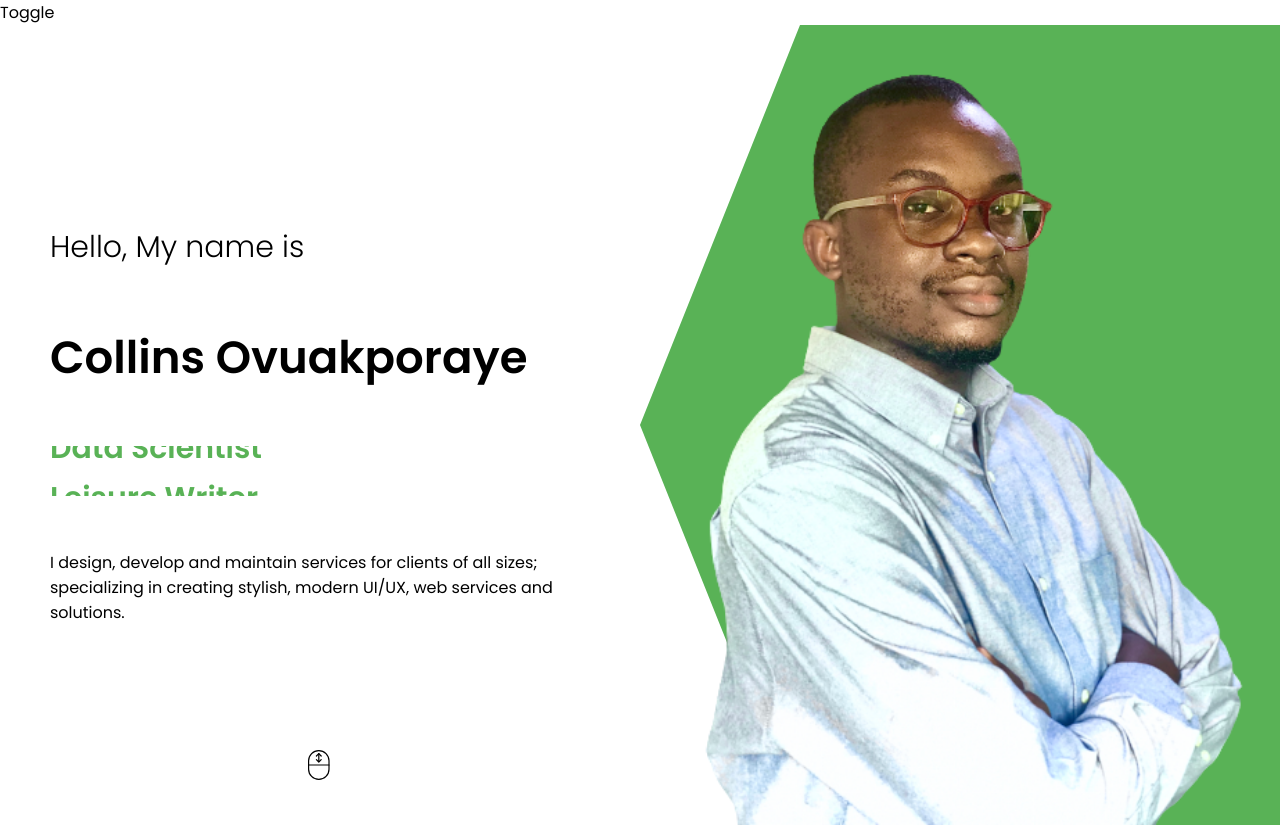
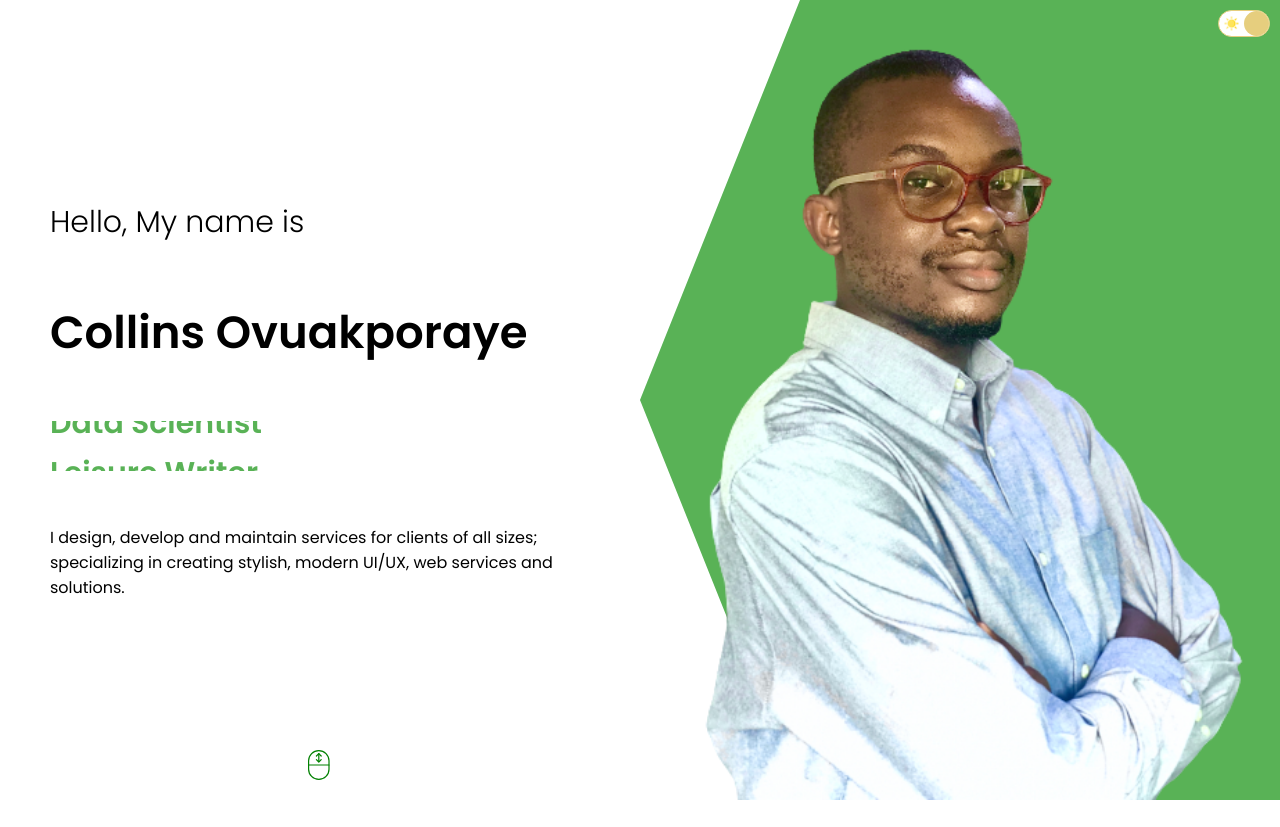
Before and after one commit to Codexgrey/Portfolio, a React (Create React App) app: page / in a window 1280 px wide. Shown: the top 827 px of the page. Built offline with nearby package versions, Linux system fonts and the light colour scheme.

Commit message:
setup light and dark modes

```diff
--- a/src/App.jsx
+++ b/src/App.jsx
@@ -4,10 +4,25 @@ import DesignList from "./components/designList/DesignList.jsx";
 import Contact from "./components/contact/Contact.jsx";
 import Toggle from "./components/toggle/Toggle.jsx";
 
+// using context API
+import { useContext } from "react";
+import { ThemeContext } from "./context";
+
 // rendering components
 const App = () => {
+  const theme = useContext(ThemeContext);
+  // accessing our initial state
+  const darkMode = theme.state.darkMode;
+
   return (
-      <div>
+      <div
+        style={{
+          // if darkmode bgc - #222, else bgc - white
+          backgroundColor: darkMode ? "#222" : "white",
+          // if darkMode, font-color = white
+          color: darkMode && "white",
+        }}
+      >
         <Toggle />
         <Intro />
         <About />
--- a/src/components/about/About.jsx
+++ b/src/components/about/About.jsx
@@ -23,10 +23,9 @@ const About = () => {
 
             <div className="a-desc">
                 <p>
-                    Describing myself is a bit tricky, i have a habit of under-selling me, or so i've been told.
-                    I am many things - a designer, developer, engineer etc<br />
-                    The common theme in these facades is my burning desire <br />
-                    to up-skill, to grow, be really good at what i do! <br />
+                    I wear many hats - a designer, developer, engineer etc<br />
+                    The common theme in these facades is my hunger <br />
+                    to upskill, to grow, be really good at what i do! <br />
                     <br />
                     My motto <b>Kaizen</b>, is Japanese for <em>Continuous Improvement</em>. <br />
                     I'm skilled in UI/UX design & principles. Proficient in javascript, <br />
--- a/src/components/contact/Contact.jsx
+++ b/src/components/contact/Contact.jsx
@@ -6,7 +6,7 @@ import Git from "../../img/github.png";
 import Email from "../../img/email.png";
 import LinkedIn from "../../img/linkedin.png";
 import Address from "../../img/placeholder.png";
-import { useContext, useRef, useState } from "react";
+import { useRef, useState } from "react";
 
 // email server provider
 import emailjs from "@emailjs/browser";
@@ -75,7 +75,7 @@ const Contact = () => {
 
         <div className="c-right">
           <p className="c-desc">
-            <b>What’s your challenge?</b> Get in touch. Let's design,
+            <b>What's your challenge?</b> Get in touch. Let's design,
             build, engineer a suitable solution.
           </p>
 
--- a/src/components/intro/Intro.jsx
+++ b/src/components/intro/Intro.jsx
@@ -34,7 +34,7 @@ const Intro = () => {
                 height="75"
                 viewBox="0 0 75 75"
                 fill="none"
-                stroke="black"
+                stroke="green"
                 className="i-scroll"
                 xmlns="http://www.w3.org/2000/svg"
             >
--- a/src/components/toggle/Toggle.jsx
+++ b/src/components/toggle/Toggle.jsx
@@ -1,9 +1,36 @@
 import React from 'react'
+import Light from "../../img/sun.png"
+import Dark from "../../img/crescent-moon.png"
+import "./toggle.css"
+
+// using our context API
+import { useContext } from "react";
+import { ThemeContext } from "../../context";
 
 const Toggle = () => {
-  return (
-    <div>Toggle</div>
-  )
+    const theme = useContext(ThemeContext);
+
+    // handle click on toggle switch,
+    const handleClick = () => {
+        // onClick, dispatch action
+        theme.dispatch({ type: "TOGGLE" });
+    };
+
+
+    return (
+        <div className="t">
+            <img src={Light} alt="Sun" className="t-icon" />
+            <img src={Dark} alt="Moon" className="t-icon" />
+
+            {/* toggle btn */}
+            <div
+                className="t-button"
+                onClick={handleClick}
+                // if state is darkMode; move 0px from the left, else 25px from the left
+                style={{ left: theme.state.darkMode ? 0 : 25 }}
+            ></div>
+        </div>
+    )
 }
 
 export default Toggle
--- a/src/components/toggle/toggle.css
+++ b/src/components/toggle/toggle.css
@@ -0,0 +1,29 @@
+.t {
+    width: 50px;
+    height: 25px;
+    border-radius: 20px;
+    border: 1px solid rgb(230, 206, 126);
+    background-color: white;
+    position: fixed;
+    top: 10px;
+    right: 10px;
+    /* z-index: ;perspective - on top */
+    z-index: 999;
+    display: flex;
+    align-items: center;
+    justify-content: space-around;
+}
+
+.t-icon {
+    width: 15px;
+    height: 15px;
+}
+
+.t-button {
+    width: 25px;
+    height: 25px;
+    border-radius: 50%;
+    background-color: rgb(230, 206, 126);
+    position: absolute;
+    cursor: pointer;
+}
--- a/src/context.js
+++ b/src/context.js
@@ -1,22 +1,32 @@
+// context API to toggle modes in all components
 import { createContext, useReducer } from "react";
 
+// using react context API to initialize our ThemeContext
 export const ThemeContext = createContext();
 
 const INITIAL_STATE = { darkMode: false };
 
+// reducer to switch states/modes
 const themeReducer = (state, action) => {
   switch (action.type) {
     case "TOGGLE":
+      // if true, state = darkmode(false), else state = !state.darkmode
       return { darkMode: !state.darkMode };
+
     default:
       return state;
   }
 };
 
+// ThemeProvider exporting our props
 export const ThemeProvider = (props) => {
+  // using useReducer hook
   const [state, dispatch] = useReducer(themeReducer, INITIAL_STATE);
 
   return (
-    <ThemeContext.Provider value={{state, dispatch}}>{props.children}</ThemeContext.Provider>
+    // passing props for export
+    <ThemeContext.Provider value={{state, dispatch}}>
+      {props.children}
+    </ThemeContext.Provider>
   );
 };
--- a/src/index.js
+++ b/src/index.js
@@ -2,9 +2,15 @@ import React from 'react';
 import ReactDOM from 'react-dom';
 import App from './App';
 
+// import context API
+import { ThemeProvider } from "./context";
+
 ReactDOM.render(
   <React.StrictMode>
-    <App />
+    {/* wrapping App.js with ThemeProvider, for full toggle effect */}
+    <ThemeProvider>
+      <App />
+    </ThemeProvider>
   </React.StrictMode>,
   document.getElementById('root')
 );
```
